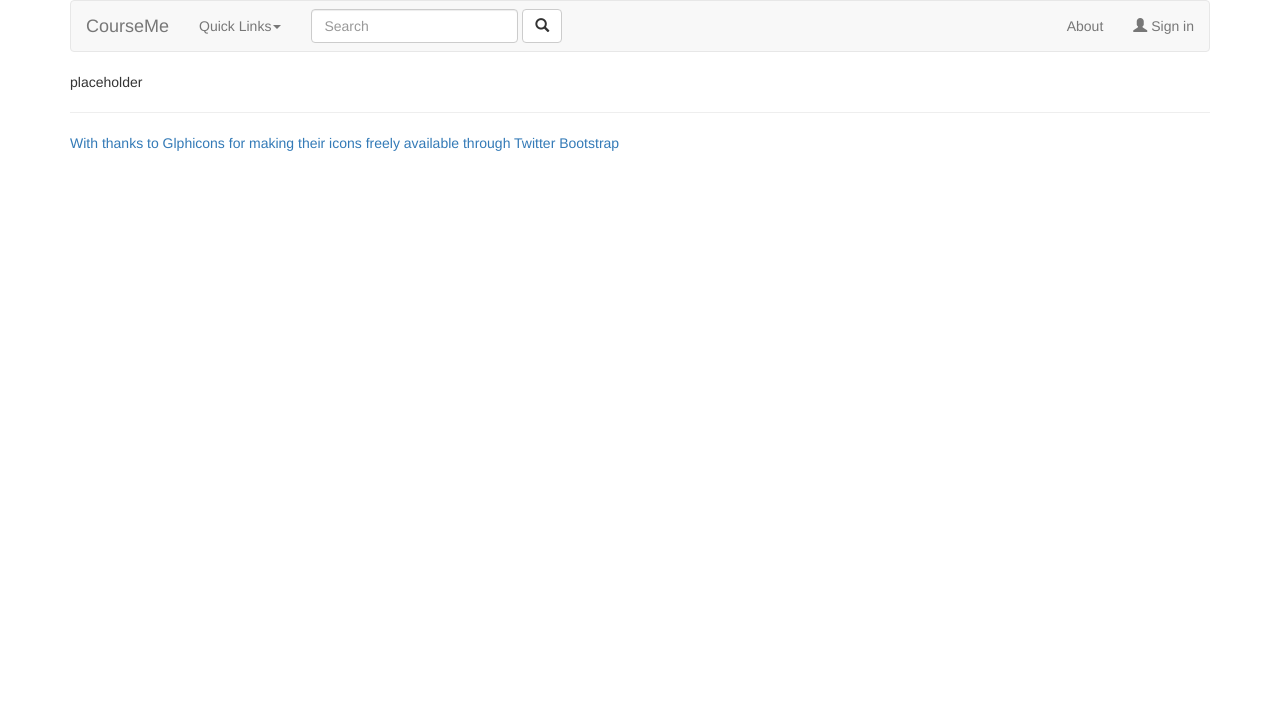
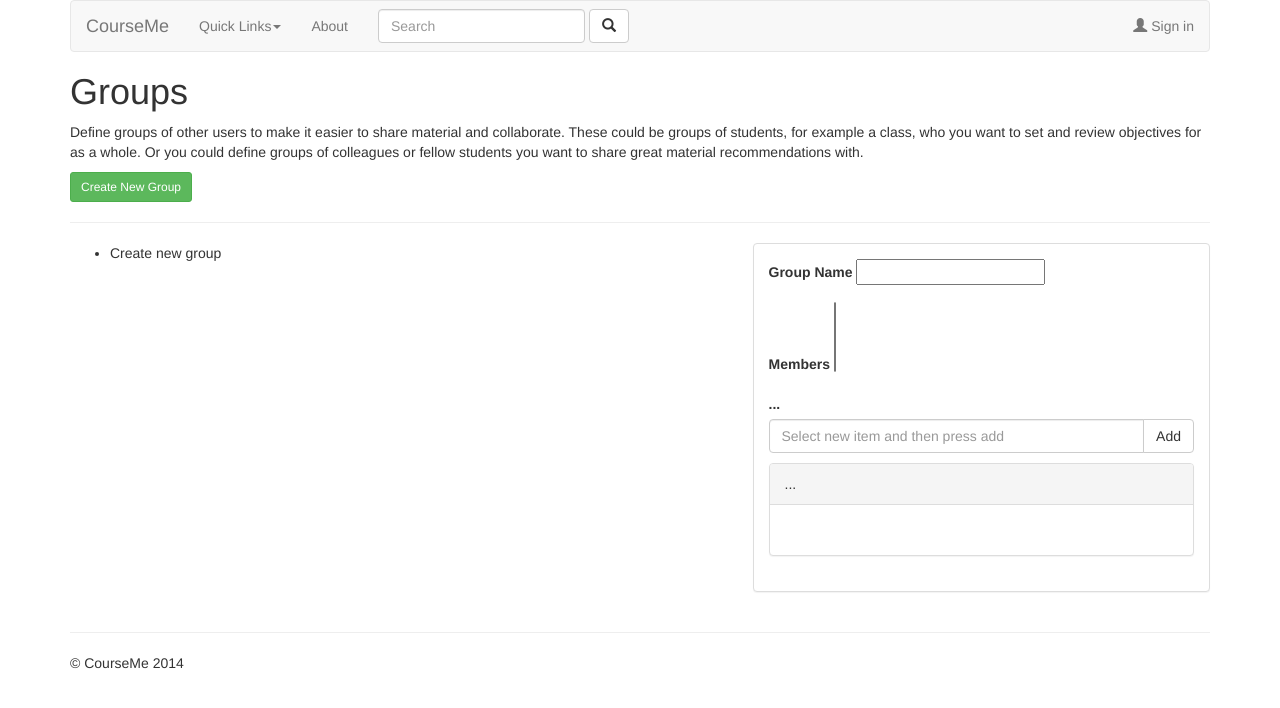
Before and after one commit to Dan-Gelderd/CourseMe, a Flask app: template courseme/templates/groups.html in a window 1280 px wide. Shown: the top 708 px of the page. Run offline with Flask 2, Linux system fonts and the light colour scheme; the template is opened without the code that fills it: values that come from a table or form of the project are taken from there, others are empty; some libraries are stand-ins or nearby versions.

Commit message:
Got dynamic list multiple select working
Yay - need to use for the objective and module editing view function

```diff
--- a/courseme/forms.py
+++ b/courseme/forms.py
@@ -35,7 +35,7 @@ class EditObjective(Form):
                 Required('Enter a description of the objective'),
                 Length(min=4, message=(u'Description must be at least 4 characters'))])
     edit_objective_subject = SelectField('Subject', choices=[('Mathematics','Mathematics'),('Biology','Biology')])
-    dynamic_list_select = SelectMultipleField('Prerequisites', choices=[])
+    edit_objective_prerequisites = SelectMultipleField('Prerequisites', choices=[])
     authors = FieldList(TextField('Name'))      #DJG - Try this as way of geting proper ordered list back from form
 
 class EditModule(Form):
@@ -43,6 +43,7 @@ class EditModule(Form):
     name = TextField('Module name', validators=[Required('Please enter a name for your module')])
     description = TextAreaField('Brief description')
     notes = TextAreaField('Notes')
+    objs = SelectMultipleField('Objectives', choices=[])
     material_type = RadioField('Material Type',
                                  choices=[('Lecture', 'Lecture'), ('Exercise', 'Exercise'), ('Course', 'Course (select individual modules to include later)')],
                                  default='Lecture',
@@ -56,3 +57,8 @@ class EditModule(Form):
     easy_language = BooleanField('Simple Language', default = False)
     extension = BooleanField('Extension Material', default = False)
     for_teachers = BooleanField('Ideas for Teachers', default = False)
+
+class EditGroup(Form):
+    edit_group_id = HiddenField()
+    edit_group_name = TextField('Group Name', validators = [Required('Enter a group name')])
+    edit_group_members = SelectMultipleField('Members', choices=[])
--- a/courseme/static/js/dynamic-list.js
+++ b/courseme/static/js/dynamic-list.js
@@ -43,7 +43,7 @@ function dynamicList_addNewItem(item, dynamicContainer){
     var new_option = document.createElement("option");
     new_option.text = item;
     dynamicSelect.append(new_option);
-    new_option.selected = false;        //DJG - Would be true. The validation fails if selecting things not defined in the choices attribute of the wtf selectmultiplefield object.
+    new_option.selected = true;        //DJG - Works as long as you edit the choices of the select multiple form element in the view function before validating.
 
 }
 
--- a/courseme/templates/editmodule.html
+++ b/courseme/templates/editmodule.html
@@ -54,6 +54,7 @@ $(document).ready(function () {
 
     $("#save_module").click(function(event){
         event.preventDefault();     //DJG - don't want submit button to post the form as well as the ajax request or get 400 bad request error. Not sure if this is the right way to fix it.
+
         var objectives = new Array();
         $("#edit_module_form").find(".dynamic-list-item-data").each(function() {
             objectives.push($(this).text());
@@ -273,7 +274,9 @@ $(document).ready(function () {
 
     <div id="specify_module_objectives" class="form-group{% if edit_module_form.material_type.data == "Course" %} hidden{% endif %}">
         <div class="dynamic-list-container" id="define_objectives">
+            {% with dynamic_list_select=edit_module_form.objs %}
             {% include "subplates/dynamic-list.html" %}
+            {% endwith %}
         </div>
         {% include "subplates/edit-objective-modal.html" %}
         <button class="btn btn-default btn-sm btn-success pull-right" id="create_objective">Create New Objective</button>
--- a/courseme/templates/groups.html
+++ b/courseme/templates/groups.html
@@ -1,6 +1,56 @@
 {% extends "layout.html" %}
 {% block content %}
 
-placeholder
+<script type='text/javascript'>
+$(document).ready(function () {
+    $("#create_group").click(function(){
+
+            return false;
+    });
+});
+</script>
+
+<h1>Groups</h1>
+<p>Define groups of other users to make it easier to share material and collaborate. These could be groups of students, for example a class, who you want to set and review objectives for as a whole. Or you could define groups of colleagues or fellow students you want to share great material recommendations with.</p>
+
+<button class="btn btn-default btn-sm btn-success" id="create_group">Create New Group</button>
+
+<hr/>
+
+<div class="row">
+    <div class="col-md-7">
+        <ul>
+            <li>Create new group</li>
+            {% for group in g.user.groups_created %}
+            <li>{{group.name}}</li>
+            {% endfor %}
+        </ul>
+    </div>
+    <div class="col-md-5">
+        <div class="panel panel-default">
+            <div class="panel-body">
+                <form class="form" action="" method="POST" id="edit_group_form">
+                    {{ form.hidden_tag() }}
+                    {{ form.edit_group_id }}
+                    <div class="form-group" id="edit_group_name_form_group">
+                        {{ form.edit_group_name.label }}
+                        {{ form.edit_group_name}}
+                        <p class="help-block" id="error_edit_group_name"></p>
+                    </div>
+                    <div class="form-group" id="edit_group_members_form_group">
+                        {{ form.edit_group_members.label }}
+                        {{ form.edit_group_members }}
+                        <p class="help-block" id="error_edit_group_members"></p>
+                    </div>
+                    <div class="dynamic-list-container" id="edit_members_form_group">
+                        {% with dynamic_list_select=form.edit_group_members %}
+                        {% include "subplates/dynamic-list.html" %}
+                        {% endwith %}
+                    </div>
+                </form>
+            </div>
+        </div>
+    </div>
+</div>
 
 {% endblock %}
--- a/courseme/templates/layout.html
+++ b/courseme/templates/layout.html
@@ -51,6 +51,7 @@
                     {% endif %}
                   </ul>
                 </li>
+                <li><a href="#">About</a></li>
               </ul>
               <form class="navbar-form navbar-left" role="search">
                 <div class="form-group">
@@ -60,16 +61,18 @@
               </form>
 
               <ul class="nav navbar-nav navbar-right">
-                <li><a href="#">About</a></li>
+                {% if g.user.has_students() %}
+                <li><a href="{{ url_for('students') }}">Students</a></li>
+                {% endif %}
                 <li class="dropdown">
                   {% if g.user.is_authenticated() %}
                   <a href="#" class="dropdown-toggle" data-toggle="dropdown"><span class="glyphicon glyphicon-user"></span> {{ g.user.name }}<b class="caret"></b></a>
                   <ul class="dropdown-menu">
                     <li><a href="{{ url_for('logout') }}">Sign Out</a></li>
                     <li><a href="{{ url_for('profile', id=g.user.id) }}">Profile</a></li>
-                    <li><a href="{{ url_for('messages', id=g.user.id) }}">Messages</a></li>
+                    <li><a href="{{ url_for('messages') }}">Messages</a></li>
                     <li><a href="{{ url_for('objectives', id=g.user.id) }}">Learning Objectives</a></li>
-                    <li><a href="#">Groups</a></li>
+                    <li><a href="{{ url_for("groups") }}">Groups</a></li>
                     <li class="divider"></li>
                     <li role="presentation" class="dropdown-header">My Material</li>
                     {% for mod in [] %}   <!--g.user.modules_authored %}-->
@@ -105,7 +108,8 @@
         <hr>
 
         <footer>
-            <div><a href="http://glyphicons.com/">With thanks to Glphicons for making their icons freely available through Twitter Bootstrap</a></div>
+
+            <!--DJG - <div><a href="http://glyphicons.com/">With thanks to Glphicons for making their icons freely available through Twitter Bootstrap</a></div>-->
             <!--<div><a href="https://janosgyerik.github.io/jquery-upvote">With thanks to jQuery Upvote for making voting widget freely available</a></div>-->
 
 
@@ -116,7 +120,9 @@
                 <li class="socials"><a href="https://twitter.com/share" class="twitter-share-button">Tweet</a>
                 <script>!function(d,s,id){var js,fjs=d.getElementsByTagName(s)[0];if(!d.getElementById(id)){js=d.createElement(s);js.id=id;js.src="//platform.twitter.com/widgets.js";fjs.parentNode.insertBefore(js,fjs);}}(document,"script","twitter-wjs");</script></li>
             </ul>  -->
-
+            <div class="footer">
+                <p>&copy; CourseMe 2014</p>
+            </div>
         </footer>
 
         <!-- DJG - not sure which of these are needed -->
--- a/courseme/templates/objectives.html
+++ b/courseme/templates/objectives.html
@@ -40,7 +40,7 @@ $(document).ready(function () {
         <td>{{objective.name}}</td>
         <td id="{{ objective.id ~ '_assess' }}" class="mark_assessed{% if objective.assessed(profile, g.user) %} success{% endif %}"></td>
         <td class="hidden"></td>
-        <td class="{% if profile == g.user and not profile.institution_student %}hidden{% elif profile == g.user and objective.assessed(profile, profile.institution_student.creator) %} success{% elif profile != g.user and objective.assessed(profile, profile) %} success{% endif %}"></td>
+        <td class="{% if profile == g.user and not profile.institution_student %}hidden{% elif profile == g.user and objective.assessed(profile, profile.institution_student.creator) %} info{% elif profile != g.user and objective.assessed(profile, profile) %} info{% endif %}"></td>
     </tr>
 {% endfor %}
 
--- a/courseme/templates/subplates/dynamic-list.html
+++ b/courseme/templates/subplates/dynamic-list.html
@@ -17,6 +17,6 @@
         </div>
     </div>
 
-    {{ objectiveform.dynamic_list_select(class="dynamic-list-select hidden") }}
+    {{ dynamic_list_select(class="dynamic-list-select hidden") }}
 
 </div>
--- a/courseme/templates/subplates/edit-objective-modal.html
+++ b/courseme/templates/subplates/edit-objective-modal.html
@@ -21,7 +21,9 @@
                     </div>
 
                     <div class="dynamic-list-container" id="new_prerequisite_form_group">
-                    {% include "subplates/dynamic-list.html" %}
+                        {% with dynamic_list_select=objectiveform.edit_objective_prerequisites %}
+                        {% include "subplates/dynamic-list.html" %}
+                        {% endwith %}
                     </div>
 
                 </form>
--- a/courseme/views.py
+++ b/courseme/views.py
@@ -140,6 +140,7 @@ def objectives(id):
 @app.route('/objective-add-update', methods = ['POST'])
 def objective_add_update():
     form = forms.EditObjective()
+    form.edit_objective_prerequisites.choices = [(i, i) for i in form.edit_objective_prerequisites.data]
     #import pdb; pdb.set_trace()
     #form will be the fields of the html form with the csrf
     #request.form will be the data posted back through the ajax request
@@ -314,7 +315,8 @@ def editmodule(id = 0):
                     objectiveform=objectiveform)
 
     if request.method == 'POST':
-
+        #import pdb; pdb.set_trace()
+        moduleform.objs.choices = [(i, i) for i in moduleform.objs.data]
         #Both material upload types are required in the moduleform definition so need to remove the redundant field now to prevent validation errors
 
         #if material_source == 'upload':           #DJG - need a way to define the global list of sources so value means the same thing as database definitions
@@ -547,10 +549,6 @@ def delete_module(id):
     return json.dumps(result, separators=(',',':'))
 
 
-@app.route('/groups')
-@login_required
-def groups():
-    return render_template('groups.html')
 
 @app.route('/profile/<int:id>')
 @login_required
@@ -567,17 +565,30 @@ def profile(id):
                            profile=profile,
                            permission=permission)
 
-@app.route('/messages/<int:id>')
+@app.route('/students')
 @login_required
-def messages(id):
-    if g.user.id != id:
-        flash('You are not logged in as this user')
-        return redirect(url_for('logout'))
-    else:
-        title = "Messages - " + g.user.name
-        return render_template('messages.html',
-                           title=title,
-                           profile_id=id)
+def students():
+    title = "CourseMe - Students"
+    return render_template('students.html',
+                       title=title)
+
+@app.route('/messages')
+@login_required
+def messages():
+    title = "CourseMe - Messages"
+    return render_template('messages.html',
+                       title=title)
+
+@app.route('/groups')
+@login_required
+def groups():
+    title = "CourseMe - Groups"
+    form = forms.EditGroup()
+    return render_template(
+        'groups.html',
+        form=form,
+        title=title
+        )
 
 @app.route('/restrict_modules_viewed/<int:user_id>/<int:institution_id>')
 @login_required
```
Also changed, not shown: courseme/models.py (+10 -3 lines), courseme/templates/students.html (added, +25 -0 lines), courseme/templates/user_profile.html (+4 -3 lines).
